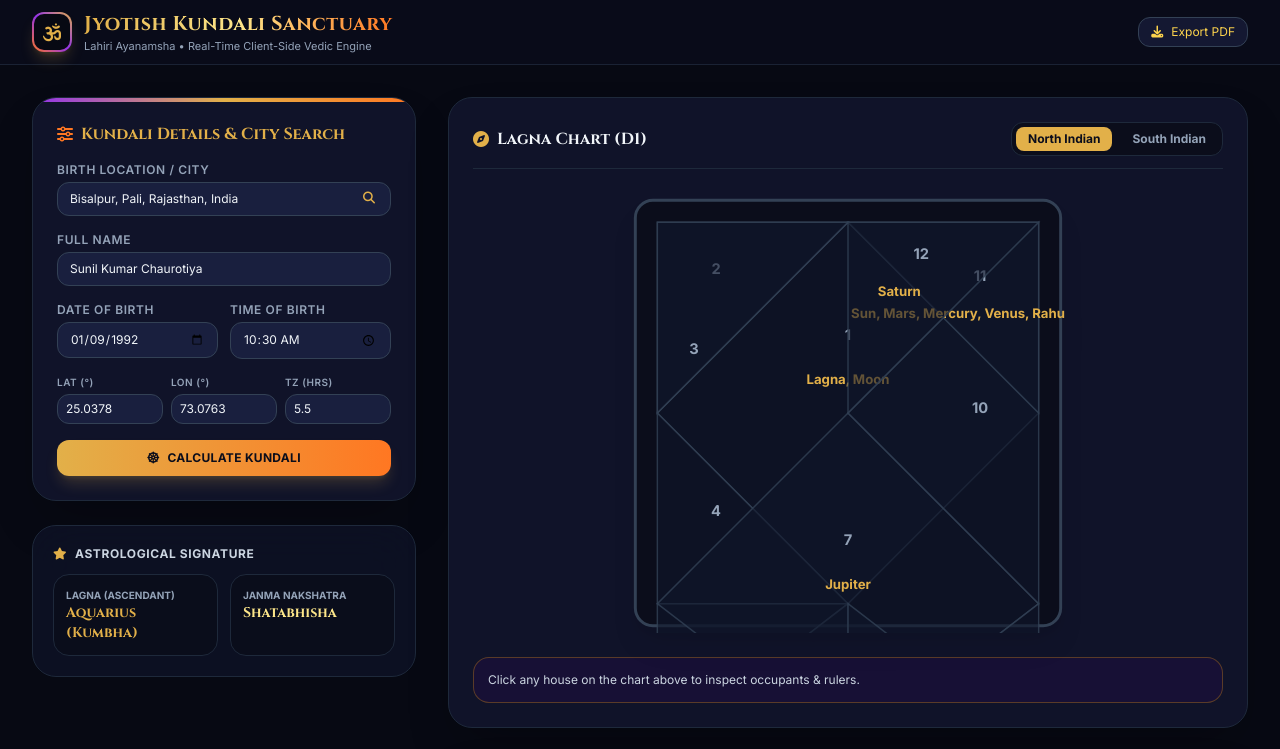
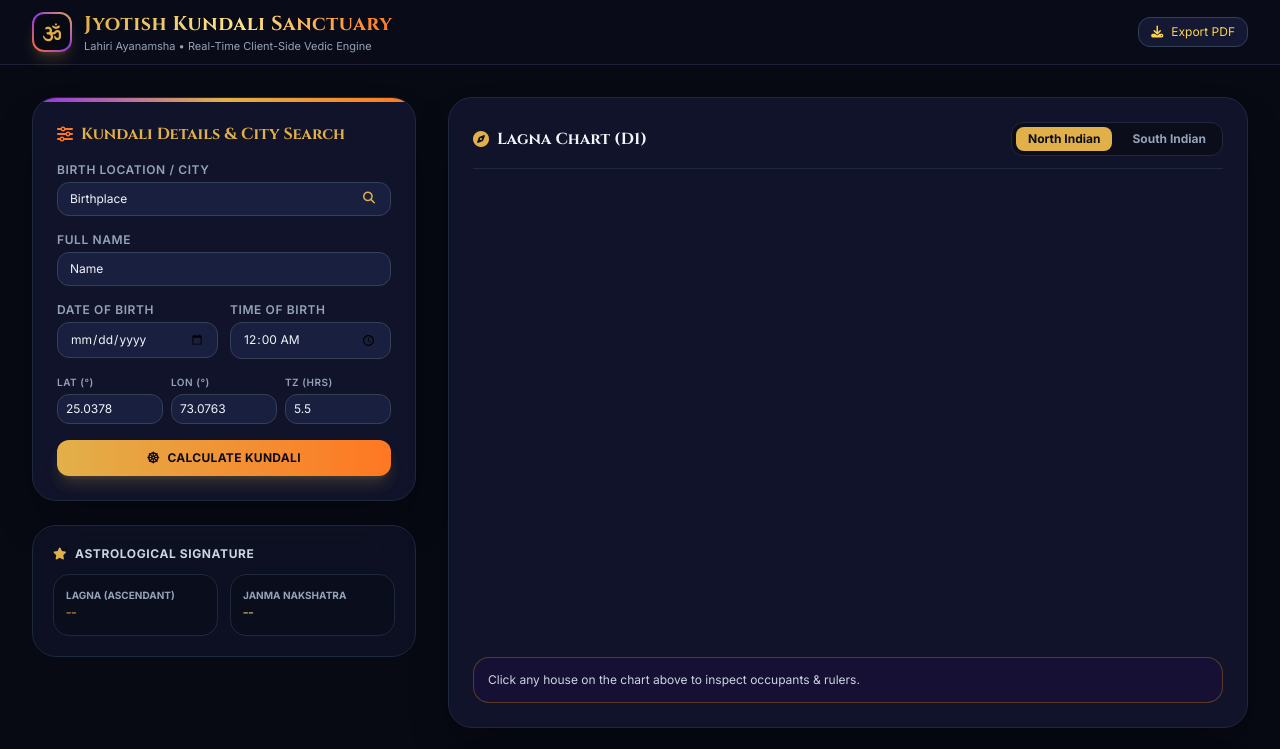
Before and after one commit to cs0992/kundali-app, a plain HTML site: page index.html in a window 1280 px wide. Shown: the top 749 px of the page. Drawn offline with nearby package versions, Linux system fonts and the light colour scheme.

Commit message:
Update input values for city, name, and birth details

```diff
--- a/index.html
+++ b/index.html
@@ -113,7 +113,7 @@
           <div>
             <label class="block text-xs font-semibold text-slate-400 uppercase tracking-wider mb-1">Birth Location / City</label>
             <div class="relative">
-              <input type="text" id="cityNameInput" placeholder="Search city (e.g. Bisalpur, Pali, Delhi)..." value="Bisalpur, Pali, Rajasthan, India" required class="w-full bg-cosmic-700/80 border border-slate-700 rounded-xl pl-3 pr-10 py-2 text-xs text-slate-100 focus:outline-none focus:border-cosmic-gold transition">
+              <input type="text" id="cityNameInput" placeholder="Search city (e.g. Bisalpur, Pali, Delhi)..." value="Birthplace" required class="w-full bg-cosmic-700/80 border border-slate-700 rounded-xl pl-3 pr-10 py-2 text-xs text-slate-100 focus:outline-none focus:border-cosmic-gold transition">
               <button type="button" id="btnSearchCity" class="absolute right-2 top-1.5 text-cosmic-gold hover:text-amber-300 px-2 py-0.5 text-xs">
                 <i class="fa-solid fa-magnifying-glass"></i>
               </button>
@@ -125,18 +125,18 @@
           <!-- Name -->
           <div>
             <label class="block text-xs font-semibold text-slate-400 uppercase tracking-wider mb-1">Full Name</label>
-            <input type="text" id="userName" value="Sunil Kumar Chaurotiya" required class="w-full bg-cosmic-700/80 border border-slate-700 rounded-xl px-3 py-2 text-xs text-slate-100 focus:outline-none focus:border-cosmic-gold transition">
+            <input type="text" id="userName" value="Name" required class="w-full bg-cosmic-700/80 border border-slate-700 rounded-xl px-3 py-2 text-xs text-slate-100 focus:outline-none focus:border-cosmic-gold transition">
           </div>
 
           <!-- Date and Time -->
           <div class="grid grid-cols-2 gap-3">
             <div>
               <label class="block text-xs font-semibold text-slate-400 uppercase tracking-wider mb-1">Date of Birth</label>
-              <input type="date" id="dob" value="1992-01-09" required class="w-full bg-cosmic-700/80 border border-slate-700 rounded-xl px-3 py-2 text-xs text-slate-100 focus:outline-none focus:border-cosmic-gold transition">
+              <input type="date" id="dob" value="Value" required class="w-full bg-cosmic-700/80 border border-slate-700 rounded-xl px-3 py-2 text-xs text-slate-100 focus:outline-none focus:border-cosmic-gold transition">
             </div>
             <div>
               <label class="block text-xs font-semibold text-slate-400 uppercase tracking-wider mb-1">Time of Birth</label>
-              <input type="time" id="tob" value="10:30" step="60" required class="w-full bg-cosmic-700/80 border border-slate-700 rounded-xl px-3 py-2 text-xs text-slate-100 focus:outline-none focus:border-cosmic-gold transition">
+              <input type="time" id="tob" value="00:00" step="60" required class="w-full bg-cosmic-700/80 border border-slate-700 rounded-xl px-3 py-2 text-xs text-slate-100 focus:outline-none focus:border-cosmic-gold transition">
             </div>
           </div>
 
```
